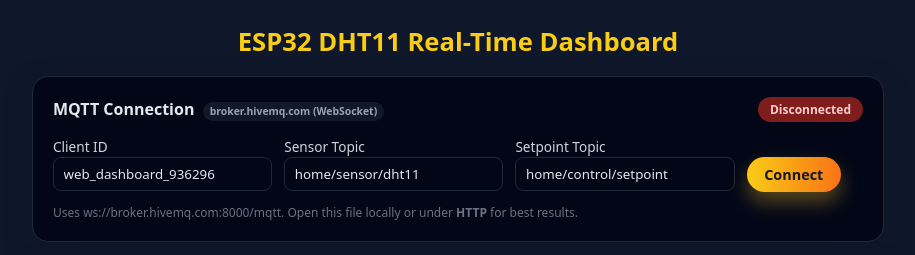
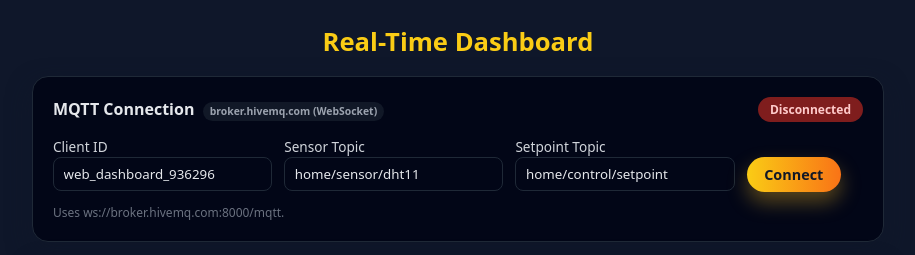
Before and after one commit to TheekshanaSW/esp32-dashboard, a plain HTML site: page index.html in a window 1280 px wide. Shown: the top 255 px of the page, without its empty margins (182-1097 px from the left). Drawn offline with Linux system fonts and the light colour scheme.

Commit message:
Update index.html

```diff
--- a/index.html
+++ b/index.html
@@ -184,7 +184,7 @@
 </head>
 <body>
   <div class="container">
-    <h1>ESP32 DHT11 Real-Time Dashboard</h1>
+    <h1>Real-Time Dashboard</h1>
 
     <!-- Connection Card -->
     <div class="card">
@@ -214,7 +214,6 @@
       </div>
       <div class="small">
         Uses <code>ws://broker.hivemq.com:8000/mqtt</code>.
-        Open this file locally or under <strong>HTTP</strong> for best results.
       </div>
     </div>
 
@@ -261,7 +260,7 @@
       </div>
       <div class="small">
         Sends the setpoint as a plain text message (e.g. <code>25.0</code>) to
-        <code>home/control/setpoint</code>. Your ESP32 forwards it over UART to the Arduino.
+        <code>home/control/setpoint</code>. ESP32 forwards it over UART to the Arduino.
       </div>
     </div>
 
```
